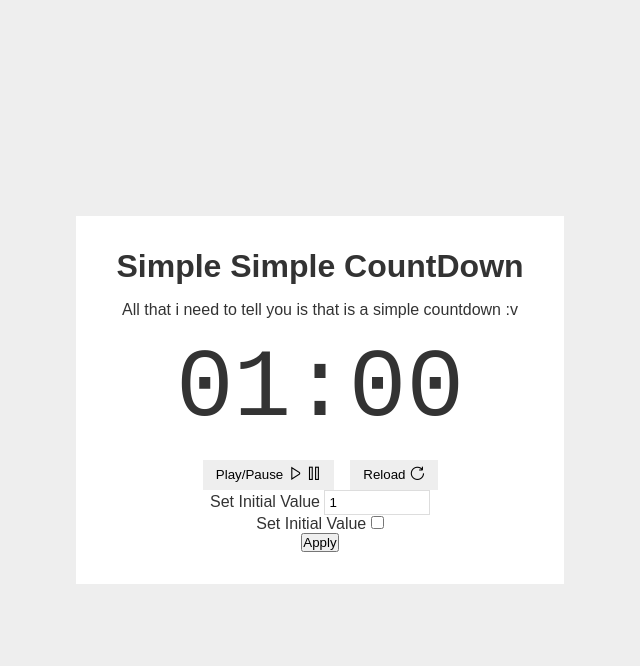
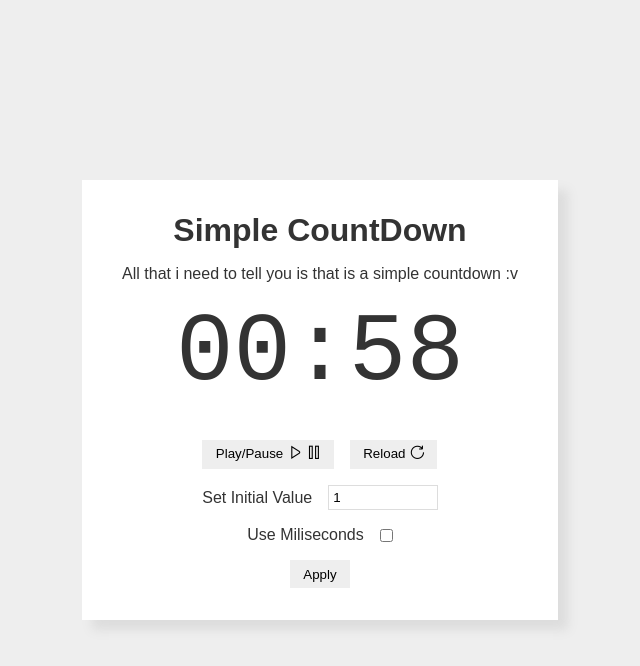
Before and after one commit to wenanoshe/simpleCountdown, a plain HTML site: page index.html in a window 1280 px wide. Both pictures are taken after a click on the button "Play/Pause". Shown: the whole page, without its empty margins (320-960 px from the left). Drawn offline with nearby package versions, Linux system fonts and the light colour scheme.

Commit message:
Version 1

```diff
--- a/demo.css
+++ b/demo.css
@@ -1,3 +1,20 @@
+/* Utility clases */
+.flex-center {
+   display: flex;
+   justify-content: center;
+   align-items: center;
+}
+
+.btn {
+   background-color: #eee;
+   padding: .5em 1em;
+   cursor: pointer;
+   border: none;
+}
+
+.btn:active {background-color: #999;}
+
+
 *{margin:0; padding:0; box-sizing: border-box;}
 
 body {
@@ -8,18 +25,16 @@ body {
    font-size: 12px;
    color: #333;
    text-align: center;
-
-   display: flex;
-   justify-content: center;
-   align-items: center;
 }
 
 .contain {
    width: 80vw;
-   /* height: 80vh; */
+   height: max-content;
    max-width: max-content;
+   min-width: 338px;
    padding: 2em 2.5em;
    background-color: #fff;
+   box-shadow: 10px 10px 10px #ddd;
 }
 
 
@@ -27,10 +42,8 @@ body {
 
 .countDownBox {
    margin-top: 1em;
-   display: flex;
    flex-direction: column;
-   justify-content: center;
-   align-items: center;
+   gap: 1em;
 }
 
 .controls {
@@ -47,18 +60,10 @@ body {
 }
 
 .control {
-   background-color: #eee;
-   padding: .5em 1em;
-   cursor: pointer;
-   border: none;
    display: flex;
    align-items: flex-start;
    justify-content: space-between;
    gap: .4em;
-}
-
-.control:active {
-   background-color: #999;
 }
 
 #initValue {
@@ -73,6 +78,16 @@ body {
    border: 1px solid #333;
 }
 
+#form {
+   flex-direction: column;
+   gap: 1em;
+}
+
+.form__ask {
+   gap: 1em;
+}
+
+/* -- mediaquerys -- */
 @media screen and (min-width: 1024px) {
    body {
       font-size: 16px;
--- a/index.html
+++ b/index.html
@@ -8,38 +8,38 @@
    <link rel="stylesheet" href="demo.css">
    <title>Document</title>
 </head>
-<body>
+<body class="flex-center">
    <div class="contain">
-      <h1 class="title">Simple Simple CountDown</h1>
+      <h1 class="title">Simple CountDown</h1>
       <p class="description">All that i need to tell you is that is a simple countdown :v</p>
 
-      <div class="countDownBox">
+      <div class="countDownBox flex-center">
          <span id="time"></span>
 
          <div class="controls">
-            <button class="control" id="playPause">
+            <button class="control btn" id="playPause">
                <span>Play/Pause</span>
                <i class="fi fi-rs-play"></i>
                <i class="fi fi-rs-pause"></i>
             </button>
-            <button class="control" id="reload">
+            <button class="control btn" id="reload">
                <span>Reload</span>
                <i class="fi fi-rs-rotate-right"></i>
             </button>
          </div>
 
-         <form id="form">
-            <div class="form__setInitialValue">
+         <form id="form" class="flex-center">
+            <div class="form__ask flex-center">
                <label for="initValue">Set Initial Value</label>
                <input type="number" id="initValue" placeholder="Initial value" value="1" />
             </div>
 
-            <div class="form__format">
-               <label for="useMiliseconds">Set Initial Value</label>
+            <div class="form__ask flex-center">
+               <label for="useMiliseconds">Use Miliseconds</label>
                <input type="checkbox" id="useMiliseconds">
             </div>
 
-            <button class="apply">Apply</button>
+            <button class="btn" id="apply">Apply</button>
          </form>
    </div>
    </div>
--- a/scripts/countdown.js
+++ b/scripts/countdown.js
@@ -55,10 +55,10 @@ export class Countdown {
             self.count = setInterval(() => {
                if(self.currentTime <= 0) self.stop();
                else {
-                  self.currentTime -= 10;
+                  self.currentTime -= 1;
                   self.updateInterface();
                }
-            }, 10);
+            }, 1000);
          } else console.log('The timer is currently runing!!!');
       }
    }
@@ -69,6 +69,7 @@ export class Countdown {
    }
 
    reload() {
+      self.stop();
       self.executed = false; // set to false again for make the multiplication if use minutes format
       self.currentTime = self.startTime; // reset to the initial value
       self.useMiliseconds ? self.updateInterface__seconds() : self.updateInterface(); // and print
--- a/scripts/demo.js
+++ b/scripts/demo.js
@@ -1,24 +1,52 @@
 'use-strict';
 
 import { Countdown } from "./countdown.js";
+/* Functions */
+const getid = (id) => document.getElementById(id);
+const query = (selector) => document.querySelector(selector);
+const queryAll = (selector) => [...document.querySelectorAll(selector)];
 
-const playPause = document.getElementById('playPause');
-const reload = document.getElementById('reload');
-const timeTarget = document.getElementById('time');
-const initValue = document.getElementById('initValue');
 
-let demo;
-
-demo = new Countdown(timeTarget, initValue.defaultValue);
-
-if(!typeof initValue.value == "number") {
-   console.log('nices');
-} else console.log(initValue.value);
-
-initValue.addEventListener('keyup', () => {
-   demo = new Countdown(timeTarget, initValue.value);
-   console.log(initValue.value);
+const verifyInitialValue = () => new Promise((resolve, reject) => {
+   let initVal = parseInt(initValue.value);
+   // When parse the value, if is not a number return NaN, and is taken like *false*
+   if(initVal) resolve(initVal);
+   else reject('error');
 });
 
-play.addEventListener('click', demo.play);
-reload.addEventListener('click', demo.reload);
+const runApp = () => {
+   verifyInitialValue()
+   .then(initVal => {
+      let countdown =  new Countdown(timeTarget, initVal, useSeconds.checked);
+      playPause.addEventListener('click', () => {
+         if(running) {
+           countdown.stop();
+           running = false
+         } else {
+            countdown.play();
+            running = true;
+         }
+      });
+      reload.addEventListener('click', countdown.reload);
+   })
+   .catch(() => alert('You can only set numbers!'));
+}
+
+
+/* Variables */
+let running = false;
+
+/* Constants */
+const playPause = getid('playPause');
+const reload = getid('reload');
+const form = getid('form');
+const timeTarget = getid('time');
+const initValue = getid('initValue');
+const useSeconds = getid('useMiliseconds');
+const applySettings = getid('apply');
+
+/* Code execution */
+form.addEventListener('submit', e => e.preventDefault());
+
+runApp();
+applySettings.addEventListener('click', runApp);
```
